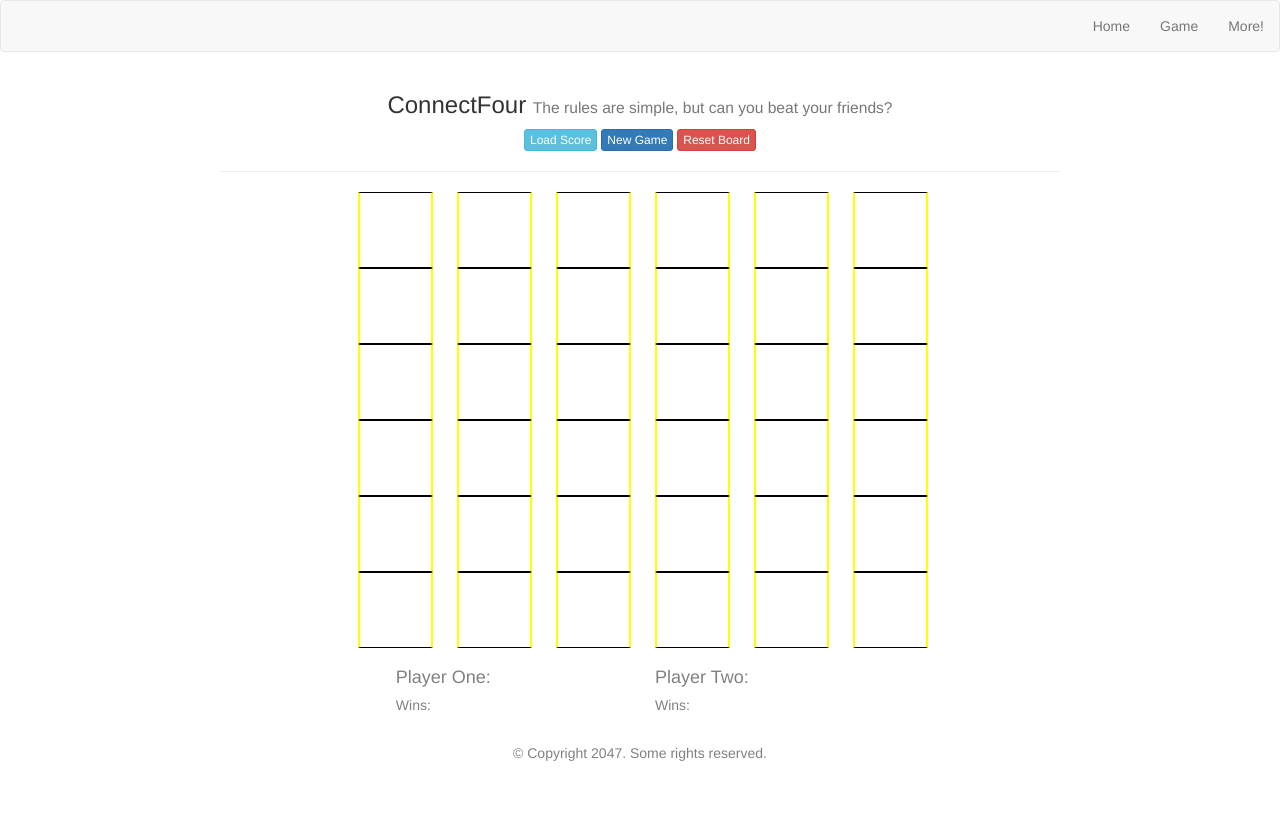
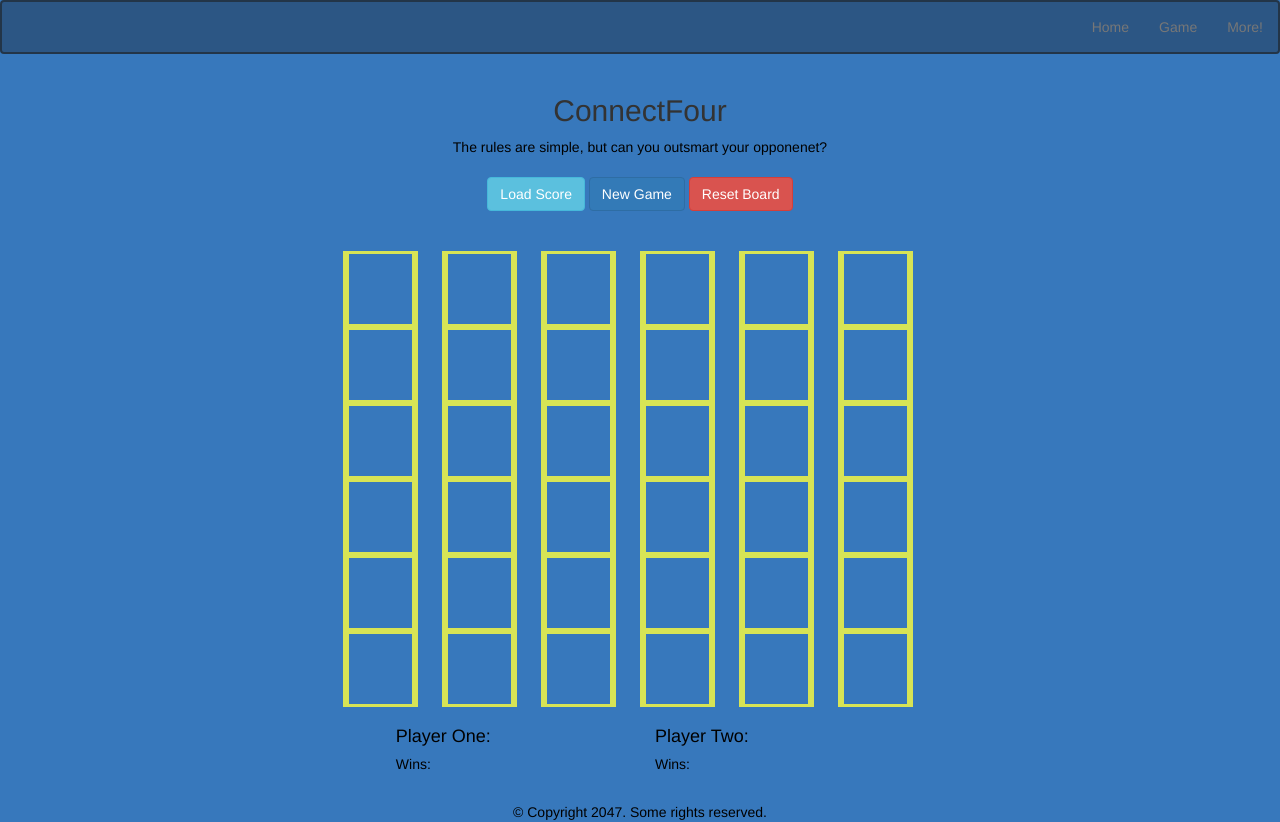
Before and after one commit to wmwilliams/ConnectFour, a plain HTML site: page game.html in a window 1280 px wide. Before the commit the page ends 800 px from the top, so only its background shows below. Drawn offline with nearby package versions, Linux system fonts and the light colour scheme.

Commit message:
more styling, i do not have an eye for styling

```diff
--- a/game.html
+++ b/game.html
@@ -6,7 +6,7 @@
 		<link rel="stylesheet" href="style.css">
 	</head>
 	<body>
-		<nav class="navbar navbar-default">
+		<nav class="navbar navbar-default navvy">
 		<div class="container-fluid">
 			<div>
 				<ul class="nav navbar-nav navbar-right">
@@ -22,11 +22,13 @@
 			<div class="col-md-10 text-left col-md-offset-1">
 				<section class="row">
 					<div class="col-md-10 text-left col-md-offset-1 topRow text-center">
-						<h3>ConnectFour <small>The rules are simple, but can you beat your friends?</small></h3>
-						<button type="button" class="btn btn-info btn-xs load" id="load">Load Score</button>
-						<button type="button" class="btn btn-primary btn-xs" data-toggle="modal" data-target="#myModal">New Game</button>
-						<button type="button" class="btn btn-danger btn-xs reset" id="reset">Reset Board</button>
-						<hr>
+						<h2>ConnectFour </h2>
+						<p>The rules are simple, but can you outsmart your opponenet?</p>
+						<br>
+						<br>
+						<button type="button" class="btn btn-info btn load" id="load">Load Score</button>
+						<button type="button" class="btn btn-primary btn" data-toggle="modal" data-target="#myModal">New Game</button>
+						<button type="button" class="btn btn-danger btn reset" id="reset">Reset Board</button>
 					</div>
 				</section>
 			</div>
@@ -54,7 +56,8 @@
 				</div>
 			</div>
 		</div>
-
+		<br>
+		<br>
 		<section class="container-fluid col3">
 			<div class="col-sm-6 col-sm-offset-3 divBoard center" id="board">
 			  <ul class="col-sm-2 col-md-2 columns columns" id="0">
--- a/style.css
+++ b/style.css
@@ -1,34 +1,44 @@
-
+body {
+	background-color: #3778BC;
+}
+button#enterSite {
+	color: black;
+}
+nav.navvy {
+	background-color: rgba(35, 53, 78, .5);
+	border: 2px solid #233548;
+}
 .modal-content {
    background-color: #BFCFE9;
 }
 h4 {
 	display: inline;
-	color: grey;
+	color: black;
 }
 p {
 	display: inline;
-	color: grey;
+	color: black;
 }
 h5 {
-	color: grey;
+	color: black;
 }
 #board .columns li {
 	height: 76px;
 	width: 75px;
-	border-top: 1px solid black;
-	border-bottom: 1px solid black;
-	border-left: 2px solid yellow;
-	border-right: 2px solid yellow;
+	border-left: 6px solid rgba(255, 255, 60, .8);
+	border-right: 6px solid rgba(255, 255, 60, .8);
+	border-top: 3px solid rgba(255, 255, 60, .8);
+	border-bottom: 3px solid rgba(255, 255, 60, .8);
 	margin: 0px;
 }
 #board ul {
 	display: inline-block;
 	list-style-type: none;
     margin: 0;
+    padding: 0%;
 }
 .icon {
-	color: grey;
+	color: black;
 	font-size: 40px;
 	margin: auto 10px;
 }
```
Also changed, not shown: index.html (+2 -2 lines).
